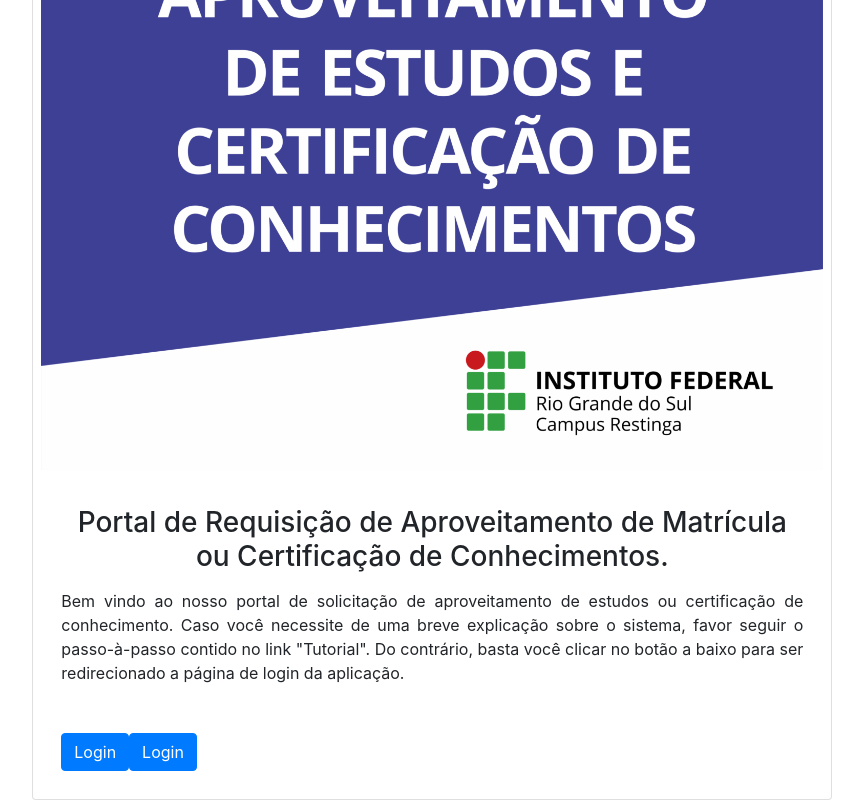
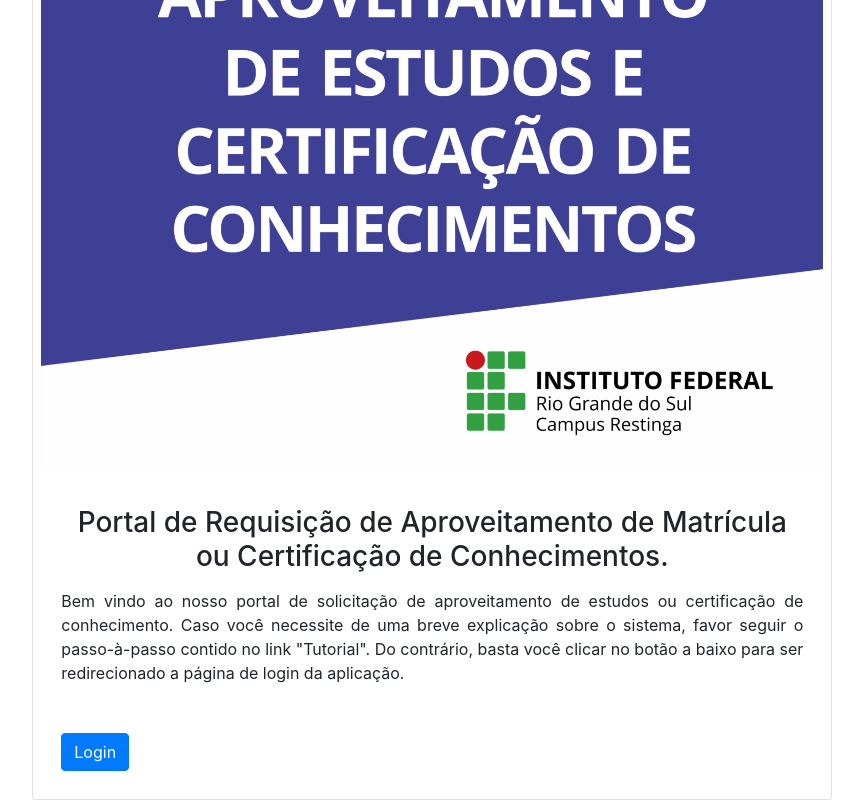
Before and after one commit to victormmesilva/ifrs-dev2-sistema-certificacao-aproveitamento-front, a React (Create React App) app: page / in a window 1280 px wide. Shown: the part 198-998 px from the top of the page, without its empty margins (197-1060 px from the left). Built offline with nearby package versions, Linux system fonts and the light colour scheme.

Commit message:
adicionando as ultimas alterações

```diff
--- a/src/components/forms/LoginForm.jsx
+++ b/src/components/forms/LoginForm.jsx
@@ -22,7 +22,7 @@ export default function LoginForm (){
     }
 
     const fazerLogin = async () => {
-        if(camposInvalidos()) return;
+        if(camposInvalidos) return;
 
         setUsuario({
            login,
--- a/src/index.js
+++ b/src/index.js
@@ -10,7 +10,6 @@ import SACENavbar from './components/SACENavbar';
 import Cadastro from './pages/cadastros/Cadastro';
 import ListaCursos from './Cursos/ListaCursos';
 import LoginForm from './components/forms/LoginForm'
-import Tutorial from './pages/Tutorial';
 import { isAuthenticated } from "./services/TokenService";
 
 
@@ -30,7 +29,6 @@ ReactDOM.render(
                 <Route path="/cadastro-aluno" component={Cadastro} />
                 <Route path="/listar-cursos" component={ListaCursos} />
                 <Route path="/login" component={LoginForm}/>
-                <Route path="/tutorial" component={Tutorial}/>
             </Switch>
         </div>
     </BrowserRouter>,
--- a/src/pages/Inicio.jsx
+++ b/src/pages/Inicio.jsx
@@ -18,7 +18,6 @@ export default function Inicio() {
           <br/>
           <br/>
           <Link to="/login" className="btn btn-primary">Login </Link>
-          <Link to="/tutorial" className="btn btn-primary">Login </Link>
         </div>
       </div>
     </div>
```
